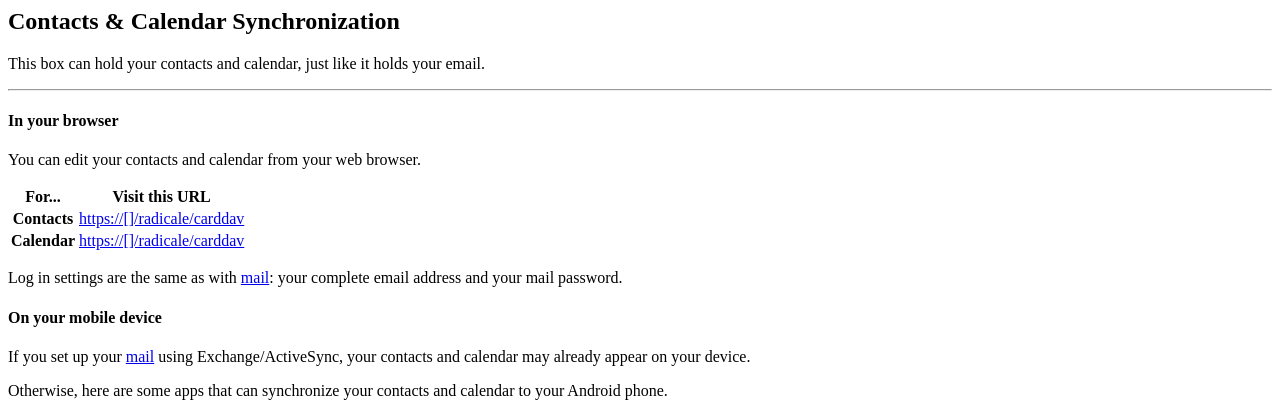
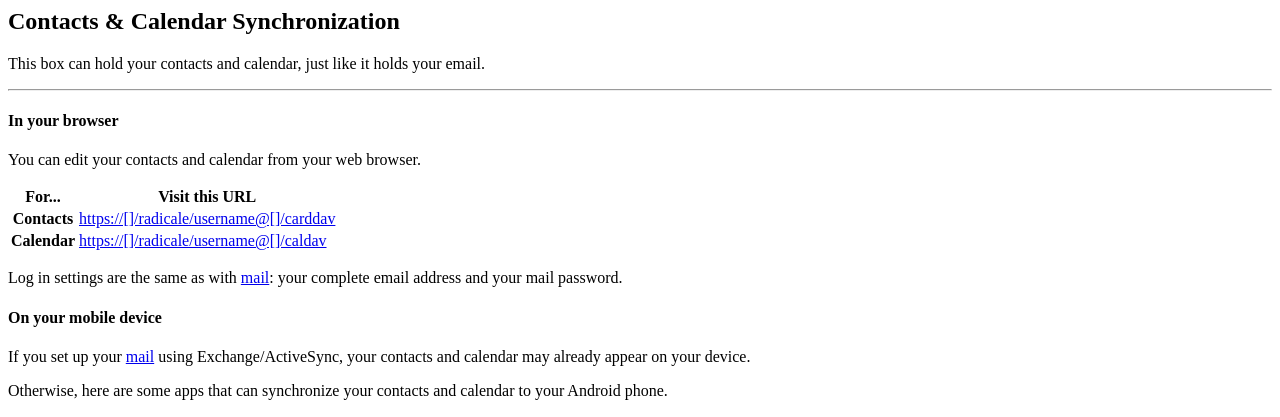
Before and after one commit to mail-in-a-box/mailinabox, a Python web app: template management/templates/sync-guide.html in a window 1280 px wide. Shown: the top 417 px of the page. Run offline with Jinja, Linux system fonts and the light colour scheme; the template is opened without the code that fills it: most values are stand-ins (such as "Sample title", 1, 10 or a date in 2020).

Commit message:
cleanup
* dont use uswgi
* proper dav addresse's
* owner wasnt set on log dir
* enable on boot

```diff
--- a/management/templates/sync-guide.html
+++ b/management/templates/sync-guide.html
@@ -13,8 +13,8 @@
 
 			<table class="table">
 			<thead><tr><th>For...</th> <th>Visit this URL</th></tr></thead>
-			<tr><th>Contacts</td> <td><a href="https://{{hostname}}/radicale/carddav">https://{{hostname}}/radicale/carddav</a></td></tr>
-			<tr><th>Calendar</td> <td><a href="https://{{hostname}}/radicale/carddav">https://{{hostname}}/radicale/carddav</a></td></tr>
+			<tr><th>Contacts</td> <td><a href="https://{{hostname}}/radicale/username@{{hostname}}/carddav">https://{{hostname}}/radicale/username@{{hostname}}/carddav</a></td></tr>
+			<tr><th>Calendar</td> <td><a href="https://{{hostname}}/radicale/username@{{hostname}}/caldav">https://{{hostname}}/radicale/username@{{hostname}}/caldav</a></td></tr>
 			</table>
 
 			<p>Log in settings are the same as with <a href="#mail-guide" onclick="return show_panel(this);">mail</a>: your
```
Also changed, not shown: 2 other files.
